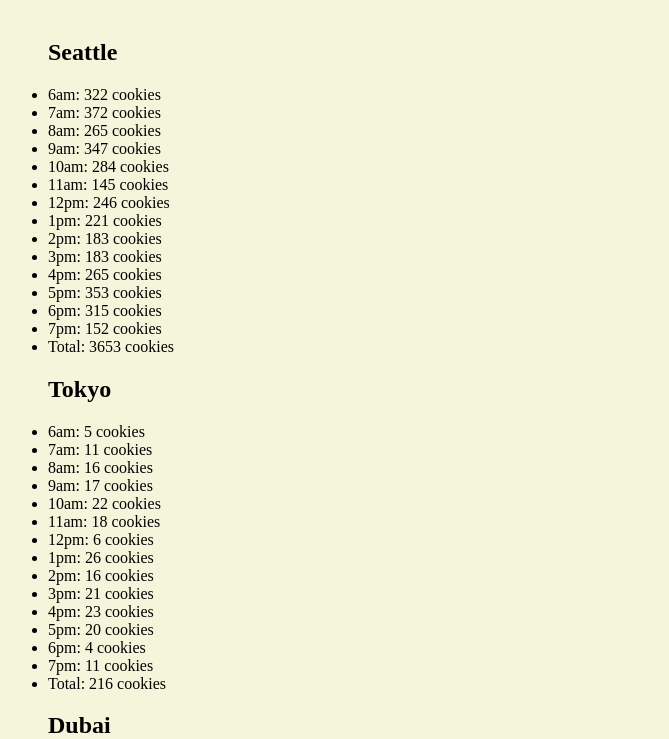
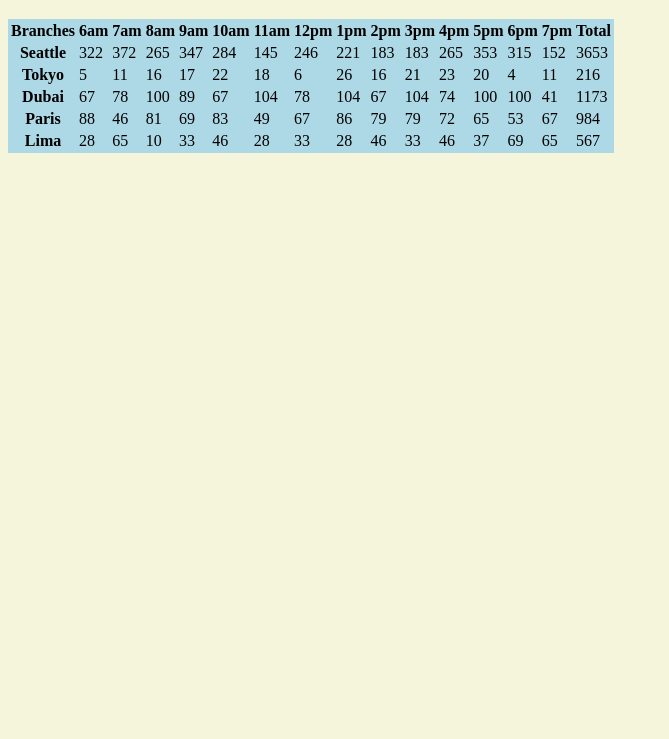
Before and after one commit to rmmo14/cookie-stand, a plain HTML site: page sales.html in a window 1280 px wide. Shown: the part 61-800 px from the top of the page, without its empty margins (0-669 px from the left). Drawn offline with Linux system fonts and the light colour scheme.

Commit message:
making stuff dynamic

```diff
--- a/js/script.js
+++ b/js/script.js
@@ -1,6 +1,6 @@
 // ================= Global ========================
 var openHours = ['6am: ', '7am: ', '8am: ', '9am: ', '10am: ', '11am: ', '12pm: ', '1pm: ', '2pm: ', '3pm: ', '4pm: ', '5pm: ', '6pm: ', '7pm: '];
-var locationUls = ['seattle-ul', 'tokyo-ul', 'dubai-ul', 'paris-ul', 'lima-ul'];
+// var locationUls = ['seattle-ul', 'tokyo-ul', 'dubai-ul', 'paris-ul', 'lima-ul'];
 
 // ================= Random Number Generator ============
 
--- a/js/script2.js
+++ b/js/script2.js
@@ -1,51 +1,132 @@
 // ================= Global ========================
-var openHours = ['6am: ', '7am: ', '8am: ', '9am: ', '10am: ', '11am: ', '12pm: ', '1pm: ', '2pm: ', '3pm: ', '4pm: ', '5pm: ', '6pm: ', '7pm: '];
-// var locationUls = ['seattle-ul', 'tokyo-ul', 'dubai-ul', 'paris-ul', 'lima-ul'];
+var openHours = ['6am ', '7am ', '8am ', '9am ', '10am ', '11am ', '12pm ', '1pm ', '2pm ', '3pm ', '4pm ', '5pm ', '6pm ', '7pm '];
+var theBranches = [];
 
 // ================= Random Number Generator ============
 
 function randomNumber(min, max) {
   min = Math.ceil(min);
   max = Math.floor(max);
-  return Math.floor(Math.random()*((max + 1) - min) + min);
+  return Math.floor(Math.random() * ((max + 1) - min) + min);
 }
 
-function calculateCustomersOnce(){
-// this function generates a random number between the min and max values in the object
-  var customers = randomNumber(this.minNumCustomers,this.maxNumCustomers);
+function calculateCustomersOnce() {
+  // this function generates a random number between the min and max values in the object
+  var customers = randomNumber(this.minNumCustomers, this.maxNumCustomers);
   return customers;
 }
 
-function calculateCookiesAllHours(){
-// this function will calculate the cookies for the whole day
+function calculateCookiesAllHours() {
+  // this function will calculate the cookies for the whole day
   for (var i = 0; i < openHours.length; i++) {
-    var cookies = Math.ceil(this.calculateCustomersOnce()*this.avgNumCookies);
+    var cookies = Math.ceil(this.calculateCustomersOnce() * this.avgNumCookies);
     // console.log(cookies);
     this.hourlySales.push(cookies); //this stores cookies into end of array
-    this.dailySales += cookies; // this adds each days cookies to the one before it
+    this.dailySales += cookies; // this adds each hours cookies to the one before it
   }
 }
-
-function renderToPage(){
-  // this function will use a loop to reference for the getElementById
+// renderToPage is not being called atm
+function renderToPage() {
   // need to render to page by referencing the ul the store belongs to
-  var storeList = document.getElementById(this.id +'-ul');
+  var storeList = document.getElementById(this.id + '-ul');
   var storeStats = document.createElement('h2');
   storeStats.textContent = this.location;
   storeList.appendChild(storeStats);
-  for (var j = 0; j < openHours.length; j++){
+  for (var j = 0; j < openHours.length; j++) {
     storeStats = document.createElement('li');
     storeStats.textContent = openHours[j] + ' ' + this.hourlySales[j] + ' cookies';
     storeList.appendChild(storeStats);
   }
-    var newListItem = document.createElement('li');
-    newListItem.textContent = 'Total: ' + this.dailySales + ' cookies';
-    storeList.appendChild(newListItem);
+  var newListItem = document.createElement('li');
+  newListItem.textContent = 'Total: ' + this.dailySales + ' cookies';
+  storeList.appendChild(newListItem);
+}
+
+// ============= table ================
+
+function renderTableHeader() {
+  var getTable = document.getElementById('branches'); // this goes to the table with id 'branches'
+  var newParent = document.createElement('tr'); //this creates a table row in table
+  var newChild = document.createElement('th'); //this creates a table heading in tr in the table
+  newChild.textContent = 'Branches'; //this adds the first column first row
+  newParent.appendChild(newChild);
+
+  //The for loop will create the remaining headings for first row (newParent)
+  for (var i = 0; i < openHours.length; i++) {
+    // this loop will populate the hours open into the same row as above after 'Branches' one after the other
+    var hoursRow = document.createElement('th');
+    hoursRow.textContent = openHours[i];
+    newParent.appendChild(hoursRow);
+    // since the parent is the tr, need to append its child (th) to the parent (tr)
   }
+
+  // this code below will create a table header saying Total
+  var totalRow = document.createElement('th');
+  totalRow.textContent = 'Total ';
+  newParent.appendChild(totalRow);
+  getTable.appendChild(newParent);
+}
+renderTableHeader();
+
+// ========= function to populate the rest (body) ====
+function renderData() {
+  // 1. This grabs the table called 'branches'
+  var getTable = document.getElementById('branches');
+  // 2. creates a table row
+  var otherParent = document.createElement('tr');
+  // 2...creates the headings for this row (bolded?)
+  var otherChild = document.createElement('th');
+  // 2.5 adds the location name (capital letter)
+  otherChild.textContent = this.location;
+  // 3. appends this heading with text onto the initial
+  otherParent.appendChild(otherChild);
+  // the for-loop, within the parent of a 'tr' create multiple cells (td) equal to number of hours open/sell
+  var totalBranch = 0;
+  for (var i = 0; i < this.hourlySales.length; i++) {
+    otherChild = document.createElement('td');
+    // this places the number of cookies sold in each hour to a cell
+    otherChild.textContent = this.hourlySales[i];
+    otherParent.appendChild(otherChild);
+    totalBranch += this.hourlySales[i];
+  }
+  var newChild = document.createElement('td');
+  newChild.textContent = totalBranch;
+  otherParent.appendChild(newChild);
+  // this appends the table rows onto the table 'branches'
+  getTable.appendChild(otherParent);
+}
+
+// =========== Table footer =============
+function renderTableFooter (){
+  var getTable = document.getElementById('branches');
+  var newParent = document.createElement('tr');
+  var newChild = document.createElement('th');
+  newChild.textContent = 'Hourly Total ';
+  newParent.appendChild(newChild);
+  // need a loop to add up the columns
+  for (var i = 0; i < openHours.length; i++){
+    var otherChild = document.createElement('td');
+    var allSales = 0;
+    for (var j = 0; j < theBranches.length; j++){
+      allSales += theBranches[i].hourlySales[j];
+    }
+    otherChild.textContent = allSales;
+    newParent.appendChild(otherChild);
+  }
+  // the last column last row should be the total sold
+  var otroChild = document.createElement('th');
+  var colTotal = 0;
+  for (var k = 0; k < theBranches.length; k++){
+    colTotal += theBranches[k].dailySales;
+  }
+  otroChild.textContent = colTotal;
+  newParent.appendChild(otroChild);
+  getTable.appendChild(newParent);
+}
 // ================ Store Details ================
 
 // this function constructor will create a new var (when called) that will take in the following parameters the user inputs to
-function SalmonBranch (id, location, minNumCustomers, maxNumCustomers, avgNumCookies){
+function SalmonBranch(id, location, minNumCustomers, maxNumCustomers, avgNumCookies) {
   this.id = id;
   this.location = location;
   this.minNumCustomers = minNumCustomers;
@@ -53,45 +134,64 @@ function SalmonBranch (id, location, minNumCustomers, maxNumCustomers, avgNumCoo
   this.avgNumCookies = avgNumCookies;
   this.hourlySales = [];
   this.dailySales = 0;
+  theBranches.push(this);
 }
 
 SalmonBranch.prototype.calculateCustomersOnce = calculateCustomersOnce;
 SalmonBranch.prototype.calculateCookiesAllHours = calculateCookiesAllHours;
 SalmonBranch.prototype.renderToPage = renderToPage;
+SalmonBranch.prototype.renderData = renderData;
+
+// ======= declare new branches ======
+new SalmonBranch('seattle', 'Seattle', 23, 65, 6.3);
+new SalmonBranch('tokyo', 'Tokyo', 3, 24, 1.2);
+new SalmonBranch('dubai', 'Dubai', 11, 38, 3.7);
+new SalmonBranch('paris', 'Paris', 20, 38, 2.3);
+new SalmonBranch('lima', 'Lima', 2, 16, 4.6);
+
+for (var i = 0; i < theBranches.length; i++){
+  theBranches[i].calculateCustomersOnce();
+  theBranches[i].calculateCookiesAllHours();
+  theBranches[i].renderData();
+}
 
 
-// ======= declare new branches ======
-var seattle = new SalmonBranch('seattle', 'Seattle', 23, 65, 6.3);
+// seattle.calculateCustomersOnce();
+// seattle.calculateCookiesAllHours();
+// //seattle.renderToPage();
+// seattle.renderData();
 
-seattle.calculateCustomersOnce();
-seattle.calculateCookiesAllHours();
-seattle.renderToPage();
 
-var tokyo = new SalmonBranch('tokyo', 'Tokyo', 3, 24, 1.2);
 
-tokyo.calculateCustomersOnce();
-tokyo.calculateCookiesAllHours();
-tokyo.renderToPage();
+// tokyo.calculateCustomersOnce();
+// tokyo.calculateCookiesAllHours();
+// //tokyo.renderToPage();
+// tokyo.renderData();
 
-var dubai = new SalmonBranch ('dubai', 'Dubai', 11, 38, 3.7);
 
-dubai.calculateCustomersOnce();
-dubai.calculateCookiesAllHours();
-dubai.renderToPage();
 
-var paris = new SalmonBranch('paris', 'Paris', 20, 38,2.3);
+// dubai.calculateCustomersOnce();
+// dubai.calculateCookiesAllHours();
+// //dubai.renderToPage();
+// dubai.renderData();
 
-paris.calculateCustomersOnce();
-paris.calculateCookiesAllHours();
-paris.renderToPage();
 
-var lima = new SalmonBranch ('lima', 'Lima', 2, 16, 4.6);
 
-lima.calculateCustomersOnce();
-lima.calculateCookiesAllHours();
-lima.renderToPage();
+// paris.calculateCustomersOnce();
+// paris.calculateCookiesAllHours();
+// //paris.renderToPage();
+// paris.renderData();
 
-/*   ========== ALL OF THIS BELOW WAS CONDENSED TO THE LINES ABOVE! ===========
+
+// lima.calculateCustomersOnce();
+// lima.calculateCookiesAllHours();
+// //lima.renderToPage();
+// lima.renderData();
+
+
+
+
+/*   ========== ALL OF THIS BELOW WAS CONDENSED TO THE LINES ABOVE (new branches)! ===========
 var seattle = {
   id : 'seattle',
   location : 'Seattle',
--- a/sales.html
+++ b/sales.html
@@ -8,8 +8,7 @@
   </head>
   <body>
     <h1>Sales Page</h1>
-   <table>
-     <tbody id = "cookie-table"></tbody>
+   <table id = "branches">
    </table>
 
 
```
